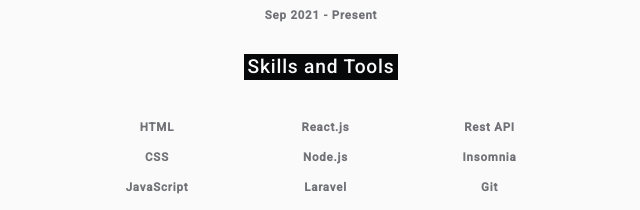
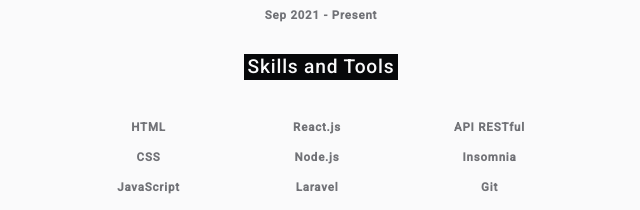
Before and after one commit to JuniorAlvess/portfolio2.0, a React (Create React App) app: page / in a window 1280 px wide. Shown: the part 2161-2371 px from the top of the page, without its empty margins (319-959 px from the left). Built offline with nearby package versions, Linux system fonts and the light colour scheme.

Commit message:
Resume section was updated.

```diff
--- a/src/App.tsx
+++ b/src/App.tsx
@@ -217,7 +217,7 @@
             <ol>
               <ul>
                 <li><a href="https://developer.mozilla.org/pt-BR/docs/Web/HTML" rel="noreferrer" target="_blank">HTML</a></li>
-                <li><a href="https://developer.mozilla.org/pt-BR/docs/Web/HTML" rel="noreferrer" target="_blank">CSS</a></li>
+                <li><a href="https://developer.mozilla.org/pt-BR/docs/Web/CSS" rel="noreferrer" target="_blank">CSS</a></li>
                 <li><a href="https://www.javascript.com/" rel="noreferrer" target="_blank">JavaScript</a></li>
                 <li><a href="https://www.typescriptlang.org/" rel="noreferrer" target="_blank">TypeScript</a></li>
                 <li><a href="https://www.php.net/" rel="noreferrer" target="_blank">PHP</a></li>
@@ -230,7 +230,7 @@
                 <li><a href="https://styled-components.com/" rel="noreferrer" target="_blank">Styled-components</a></li>
               </ul>
               <ul>
-              <li><a href="https://www.redhat.com/pt-br/topics/api/what-is-a-rest-api" rel="noreferrer" target="_blank">Rest API</a></li>
+              <li><a href="https://www.redhat.com/pt-br/topics/api/what-is-a-rest-api" rel="noreferrer" target="_blank">API RESTful</a></li>
               <li><a href="https://insomnia.rest/" rel="noreferrer" target="_blank">Insomnia</a></li>
               <li><a href="https://git-scm.com/" rel="noreferrer" target="_blank">Git</a></li>
               <li><a href="https://github.com/" rel="noreferrer" target="_blank">GitHub</a></li>
```
